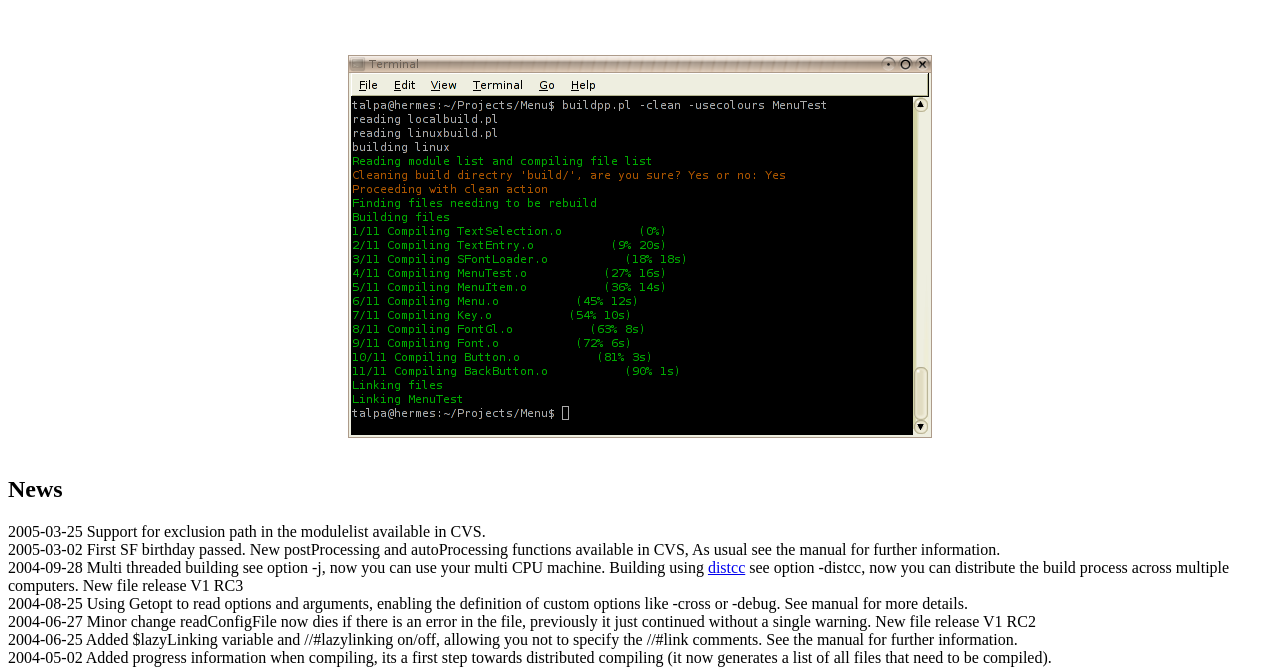
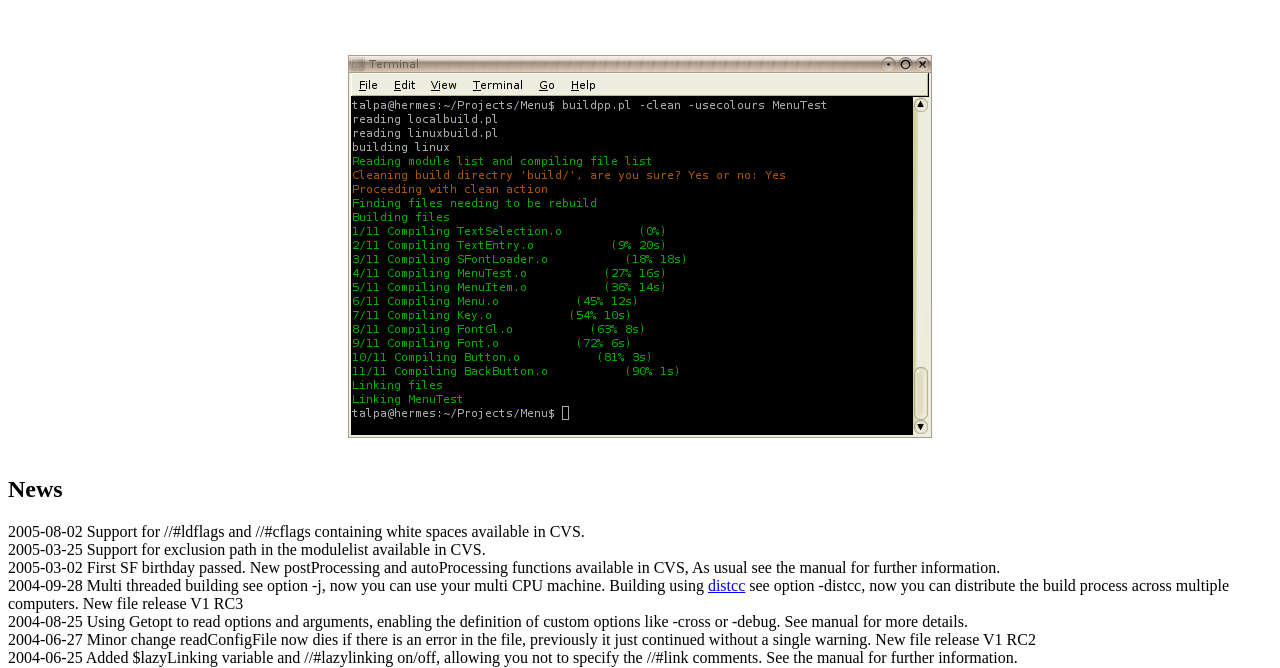
Before and after one commit to talpadk/buildpp, a plain HTML site: page www/index.html in a window 1280 px wide. Shown: the part 131-799 px from the top of the page. Drawn offline with Linux system fonts and the light colour scheme.

Commit message:
Support for //#ldflags and //#cflags containing whitespaces

```diff
--- a/www/index.html
+++ b/www/index.html
@@ -1,54 +1,56 @@
 <html><head><title>BuildPP</title></head>
 <body><a href="http://sourceforge.net/"> <img src="http://sourceforge.net/sflogo.php?group_id=92900&amp;type=5" width="210" height="62" border="0" alt="SourceForge.net Logo"></a>
-<h1>BuildPP homepage</h1><br>
-<br>
-<div align="center"><img src="./screenshot.png" width="584" height="383" border="0" alt="screenshot"></div><br>
+<h1>BuildPP homepage</h1><br />
+<br />
+<div align="center"><img src="./screenshot.png" width="584" height="383" border="0" alt="screenshot"></div><br />
 <h2>News</h2>
-2005-03-25 Support for exclusion path in the modulelist available in CVS.<br>
+2005-08-02 Support for //#ldflags and //#cflags containing white spaces available in CVS.<br />
+2005-03-25 Support for exclusion path in the modulelist available in CVS.<br />
 2005-03-02 First SF birthday passed. New postProcessing and autoProcessing functions available in CVS,
-      As usual see the manual for further information.<br>
+      As usual see the manual for further information.<br />
 2004-09-28 Multi threaded building see option -j, now you can use your multi CPU machine.
       Building using <a href="http://distcc.samba.org/">distcc</a> see option -distcc, now
       you can distribute the build process across multiple computers.
-      New file release V1 RC3<br>
+      New file release V1 RC3<br />
 2004-08-25 Using Getopt to read options and arguments, enabling the definition of custom options like
-	   -cross or -debug. See manual for more details.<br>
-2004-06-27 Minor change readConfigFile now dies if there is an error in the file, previously it just continued without a single warning. New file release V1 RC2<br>
+	   -cross or -debug. See manual for more details.<br />
+2004-06-27 Minor change readConfigFile now dies if there is an error in the file, previously it just continued without a single warning. New file release V1 RC2<br />
 2004-06-25 Added $lazyLinking variable and //#lazylinking on/off, allowing you not to specify the //#link comments.
-      See the manual for further information.<br>
+      See the manual for further information.<br />
 2004-05-02 Added progress information when compiling, its a first step towards distributed compiling (it now
-      generates a list of all files that need to be compiled).<br>
+      generates a list of all files that need to be compiled).<br />
 2004-03-15 Added an autoTarget function (works under linux(tested on Debian)
-      and windows(most likely just Cygwin)) and a tiny test project demonstrating buildpp, also the manual has been updated.<br>
+      and windows(most likely just Cygwin)) and a tiny test project demonstrating buildpp, also the manual has been updated.<br />
 2004-02-23 Web page created.
 
 <h2>Getting buildpp</h2>
-Use the following line in your shell to get the latest version of buildpp or simply get a file release.<br>
-<br>
-<em>cvs -z3 -d :pserver:anonymous@cvs.sf.net:/cvsroot/buildpp checkout buildpp</em><br>
-<br>
+Use the following line in your shell to get the latest version of buildpp or simply get a file release.<br />
+However be aware that the file releases normally contains less features than the current CVS version.<br />
+<br />
+<em>cvs -z3 -d :pserver:anonymous@cvs.sf.net:/cvsroot/buildpp checkout buildpp</em><br />
+<br />
 <h2>Manual</h2>
 Here is a link to the HTML documentation generated by the source in CVS.
-I will try to keep it up to date with the  CVS source:<br>
-<a href="buildpp.html">buildpp manual</a><br>
+I will try to keep it up to date with the  CVS source:<br />
+<a href="buildpp.html">buildpp manual</a><br />
 <h2>Installation</h2>
-Not really need it is just a perl script, copy it somewhere convenient...<br>
-Distribute it with your source, stand on your head, make strange noises, or:<br>
-<br>
-<em>cd</em> to the buildpp directory.<br>
-type <em>make install</em>.<br>
-The "make install" copies the buildpp.pl to /usr/bin/ using cp<br>
+Not really need it is just a perl script, copy it somewhere convenient...<br />
+Distribute it with your source, stand on your head, make strange noises, or:<br />
+<br />
+<em>cd</em> to the buildpp directory.<br />
+type <em>make install</em>.<br />
+The "make install" copies the buildpp.pl to /usr/bin/ using cp<br />
 As such it probably just works under Unix/Linux like environments. If it should fail, you may copy the file manually
-to somewhere in you path.<br>
-I recently tried "make install" under cygwin, and it succeed, your mileage may vary...<br>
+to somewhere in you path.<br />
+I recently tried "make install" under cygwin, and it succeed, your mileage may vary...<br />
 If you just type make it will additionally try to build the manual pages for buildpp,
-this requires yodl2man and yodl2html part of the <a href="http://www.xs4all.nl/~jantien/yodl/">yodl package</a>.Note: the manual pages are currently not installed as they are incomplete.<br>
+this requires yodl2man and yodl2html part of the <a href="http://www.xs4all.nl/~jantien/yodl/">yodl package</a>.Note: the manual pages are currently not installed as they are incomplete.<br />
 If you type <em>make test</em> instead of <em>make install</em> it will try
-to build a dummy program using buildpp, this additionally requires gcc<br>
+to build a dummy program using buildpp, this additionally requires gcc<br />
 <h2>Tips</h2>
 Under Windows I strongly recommend using <a href="http://www.cygwin.com/">Cygwin</a> as it provides a Linux like environment, including perl and a decent shell.
 And if you are developing non GPL things <a href="http://www.mingw.org/">MinGW</a> as the compiler, other compilers
-are usable as well, but MinGW is free.<br>
+are usable as well, but MinGW is free.<br />
 <h2>Future features (planed ones)</h2>
 <ul>
 <li>Write a better manual.</li>
@@ -57,13 +59,13 @@ are usable as well, but MinGW is free.<br>
 <li>Fix the -j2 link crash on MacOSX.</li>
 </ul>
 <h2>Support BuildPP</h2>
-I really would like to know if anyone besides me, my friends and the guys at work uses buildpp.<br>
+I really would like to know if anyone besides me, my friends and the guys at work uses buildpp.<br />
 I will continue the develop buildpp even if no one but myself used buildpp,
 however I probably won't get around
-writing a nicer manual if no one finds buildpp the least bit interesting.<br>
+writing a nicer manual if no one finds buildpp the least bit interesting.<br />
 You don't have to send me any money (no one should pay money for such a small piece of software
 (not that I would mind getting money :) ).
-So just send me an e-mail if you use buildpp, not that you are forced to.<br>
+So just send me an e-mail if you use buildpp, not that you are forced to.<br />
 I you want I will include a link to your project at the bottom of this page.
 <h2>Projects using BuildPP</h2>
 <ul>
```
Also changed, not shown: 1 other file.
